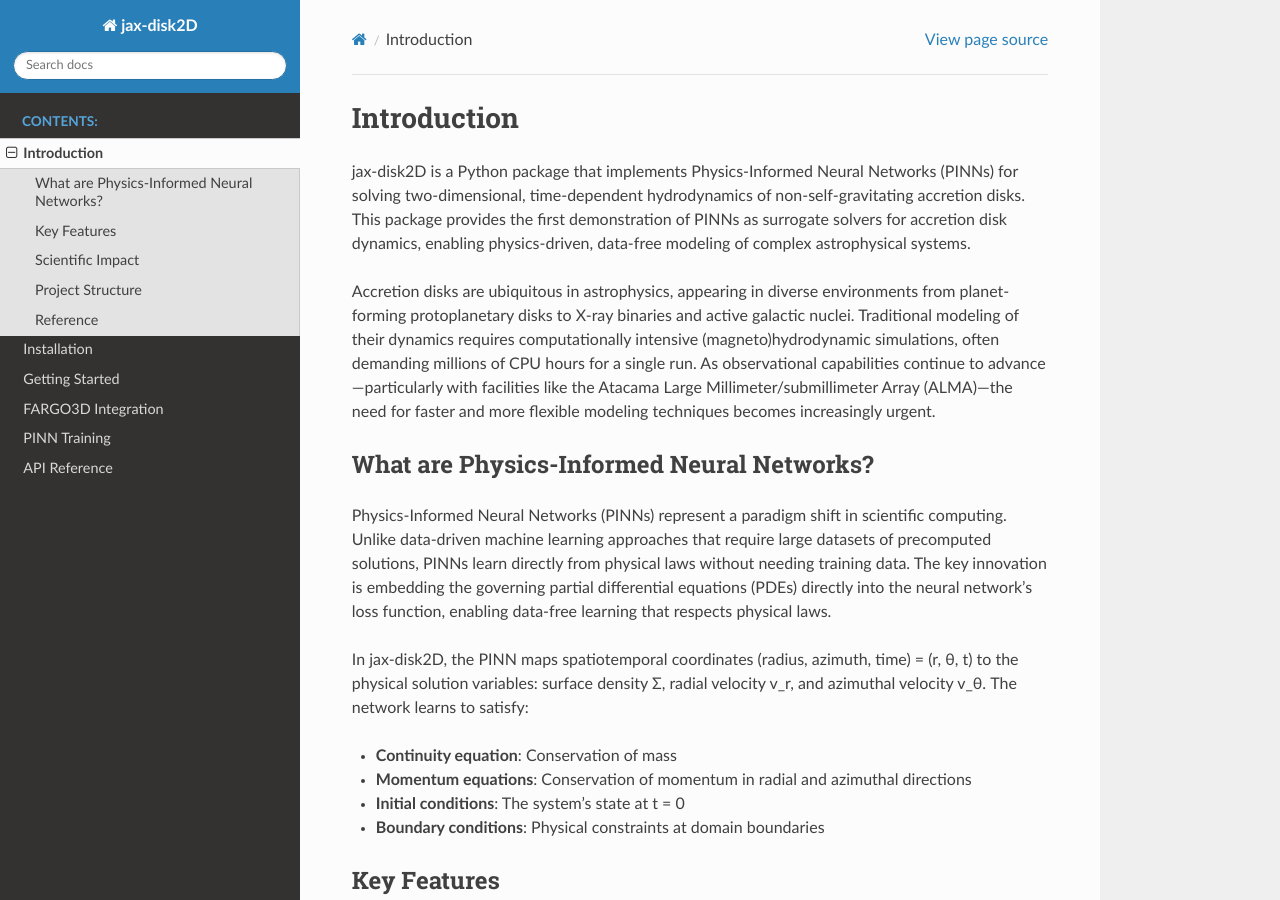
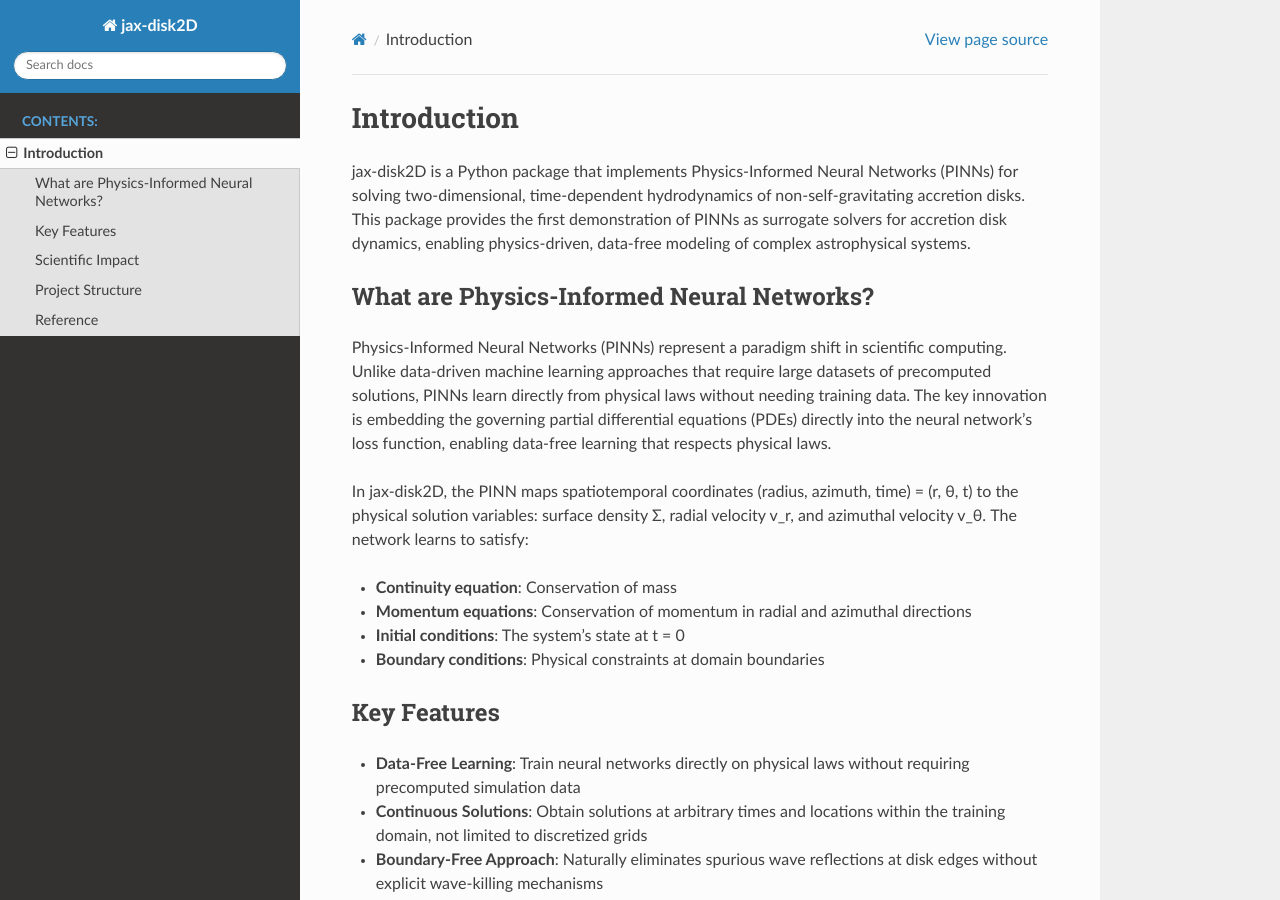
Before and after one commit to WeiqiWangMath/jax-disk2D-documentation, a Sphinx documentation site: the page built from docs/source/introduction.rst, in a window 1280 px wide and 900 px high. Built offline with Sphinx 7.4.7 and the Read the Docs theme 3.1.0, drawn with Linux system fonts in a browser that asks for light colours.

Commit message:
update introduction section

```diff
--- a/docs/source/introduction.rst
+++ b/docs/source/introduction.rst
@@ -2,8 +2,6 @@
 ============
 
 jax-disk2D is a Python package that implements Physics-Informed Neural Networks (PINNs) for solving two-dimensional, time-dependent hydrodynamics of non-self-gravitating accretion disks. This package provides the first demonstration of PINNs as surrogate solvers for accretion disk dynamics, enabling physics-driven, data-free modeling of complex astrophysical systems.
-
-Accretion disks are ubiquitous in astrophysics, appearing in diverse environments from planet-forming protoplanetary disks to X-ray binaries and active galactic nuclei. Traditional modeling of their dynamics requires computationally intensive (magneto)hydrodynamic simulations, often demanding millions of CPU hours for a single run. As observational capabilities continue to advance—particularly with facilities like the Atacama Large Millimeter/submillimeter Array (ALMA)—the need for faster and more flexible modeling techniques becomes increasingly urgent.
 
 What are Physics-Informed Neural Networks?
 -------------------------------------------
```
Also changed, not shown: docs/source/index.rst (+6 -1 lines).
